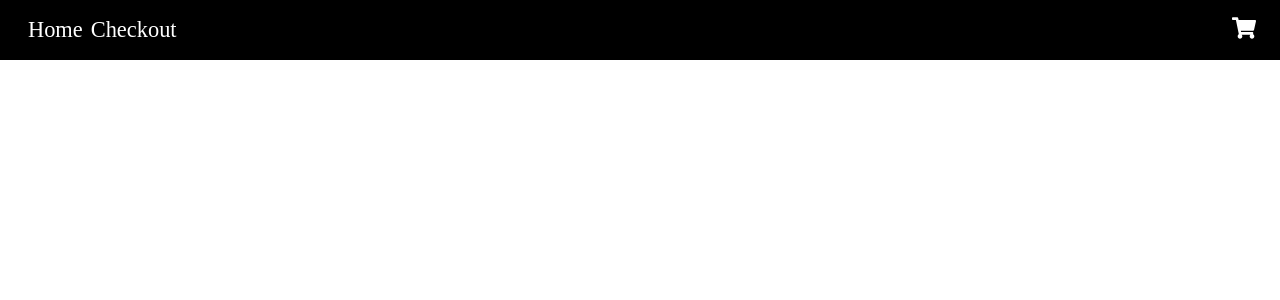
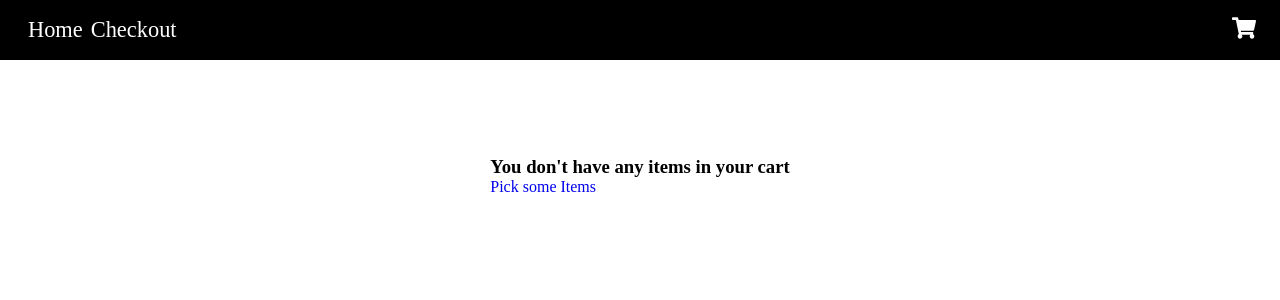
Before and after one commit to irlgabriel/shopping-cart, a React (Create React App) app: page /cart in a window 1280 px wide. Shown: the top 300 px of the page. Built offline with nearby package versions, Linux system fonts and the light colour scheme; the HTML template or start-up script is replaced by a standard one.

Commit message:
added delete btn in cart but doesn't work because event target svg's path

```diff
--- a/src/Components/Item/Item.js
+++ b/src/Components/Item/Item.js
@@ -23,13 +23,6 @@ export default function Item({
     setClicked(true);
   }
 
-  useEffect(updateTotal, [cartItems])
-
-  function updateTotal() {
-    setTotal(0);
-    cartItems.forEach(obj => setTotal(total + obj.price))
-  }
-
   return(
     <ItemContainer onClick={clickHandler}>
       <Header>{item.name}</Header>
--- a/src/Components/ShoppingCart/ShoppingCart.components.js
+++ b/src/Components/ShoppingCart/ShoppingCart.components.js
@@ -1,5 +1,6 @@
 import styled from "styled-components";
 import { FaTrash }   from "react-icons/fa";
+import { Link as RouteLink } from "react-router-dom";
 
 export const CartTable = styled.div`
   margin-left: auto;
@@ -37,6 +38,14 @@ export const CartHeader = styled.h3`
 
 `
 
+export const Link = styled(RouteLink)`
+  text-decoration: none;
+`
+
+export const DeleteDiv = styled.span`
+
+`
+
 export const DeleteIcon = styled(FaTrash)`
   color: red;
   position: absolute;
--- a/src/Components/ShoppingCart/ShoppingCart.js
+++ b/src/Components/ShoppingCart/ShoppingCart.js
@@ -6,6 +6,9 @@ import {
   CartContainer,
   CartTable,
   DeleteIcon,
+  CartHeader,
+  DeleteDiv,
+  Link,
 } from "./ShoppingCart.components";
 
 export default function ShoppingCart({
@@ -15,14 +18,25 @@ export default function ShoppingCart({
   setTotal,
 }) {
   function deleteHandler(e) {
+    e.stopPropagation()
     const itemName = e.target.getAttribute("data-name")
+    const currentItem = cartItems.find(item => item.name == itemName)
+    console.log(itemName, currentItem)
+
     console.log(e.target, e.itemName)
     setItems(cartItems.filter(item => item.name !== itemName))
+    // setTotal(total - currentItem.price);
   }
   return(
     <Container>
       <CartContainer>
-
+        {
+          cartItems.length == 0 &&
+          <Container>
+            <CartHeader>You don't have any items in your cart</CartHeader>
+            <Link to="/">Pick some Items</Link>
+          </Container>
+        }
         {
           cartItems.length != 0 &&
           <CartTable>
@@ -38,7 +52,9 @@ export default function ShoppingCart({
               cartItems.map(item =>
                 <CartRow key={item.name} data-name={item.name}>
                   <CartData>
-                  <DeleteIcon data-name={item.name} onClick={deleteHandler} />
+                  <DeleteDiv data-name={item.name} onClick={deleteHandler} >
+                    <DeleteIcon />
+                  </DeleteDiv>
                     {item.name}
                   </CartData>
                   <CartData>
```
